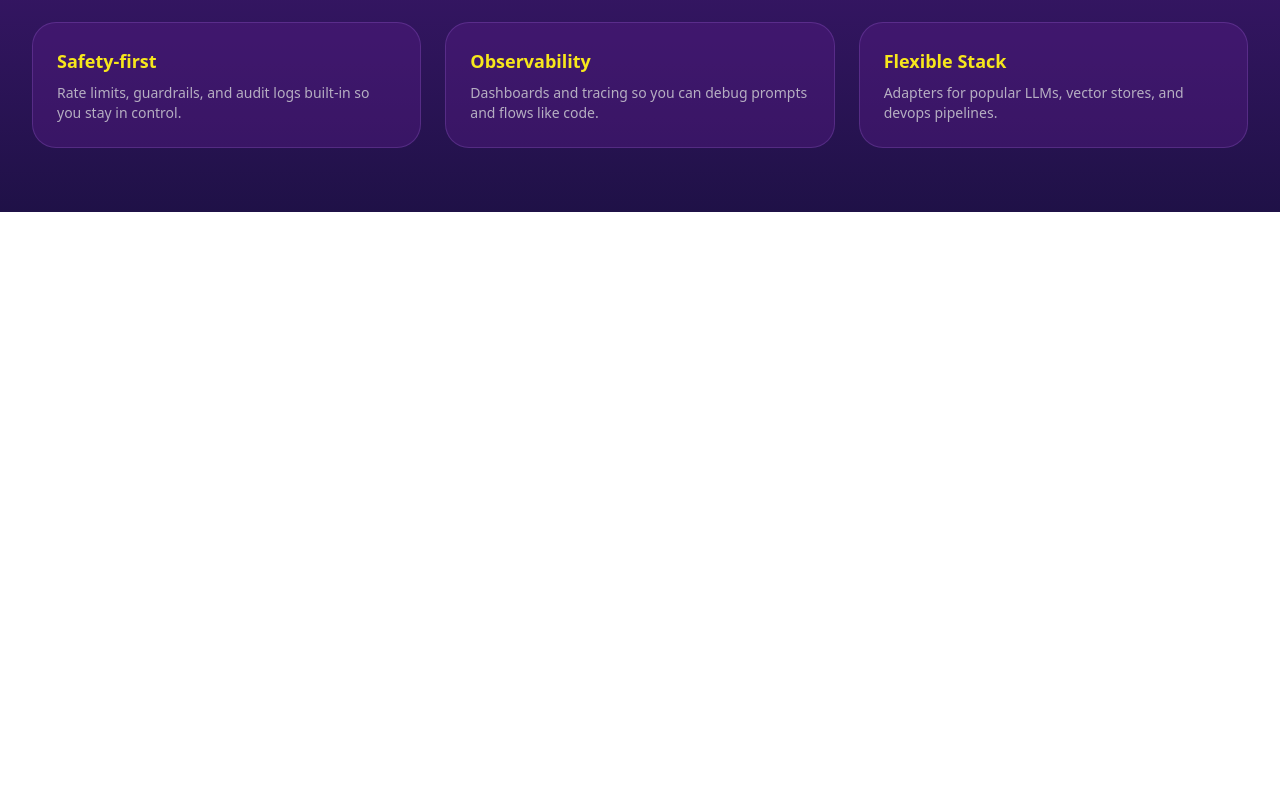
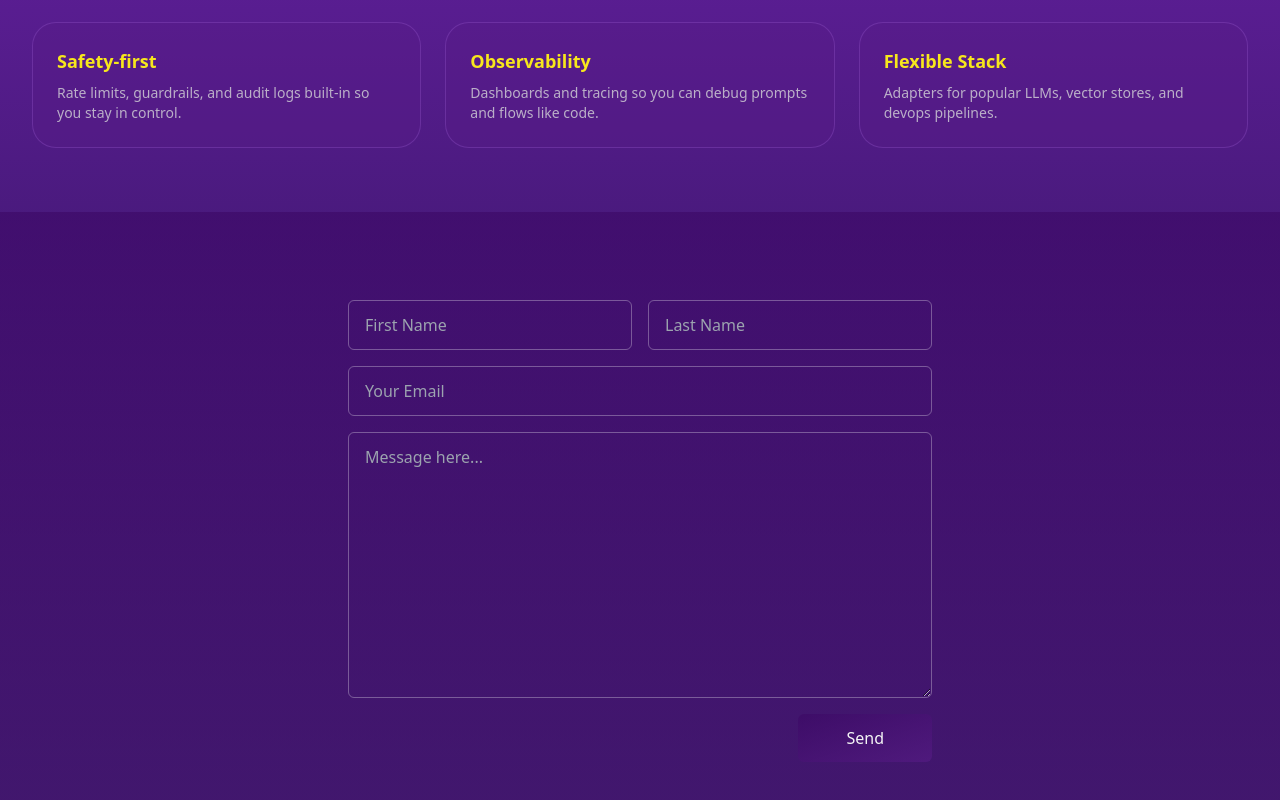
Before and after one commit to viv-stock/Banana_BFF, a React (Vite) app: page / in a window 1280 px wide. Shown: the part 1386-2186 px from the top of the page. Before the commit the page ends 1598 px from the top, so only its background shows below. Built offline with nearby package versions, Linux system fonts and the light colour scheme; no server answers.

Commit message:
added Contact.jsx

```diff
--- a/src/App.jsx
+++ b/src/App.jsx
@@ -4,6 +4,7 @@ import Navbar from './components/Nav'
 import About from './components/About'
 import Bots from './components/Bots'
 import Service from './components/Service'
+import Contact from './components/Contact'
 
 function App() {
   const [count, setCount] = useState(0)
@@ -15,6 +16,7 @@ function App() {
         <About />
         <Bots />
         <Service />
+        <Contact />
       </>
     </div>
   )
--- /dev/null
+++ b/src/components/Contact.jsx
@@ -0,0 +1,133 @@
+import { useState } from "react";
+import { addDoc, collection } from "firebase/firestore";
+import { db } from "../../.env.local/firebase";
+import { AnimatePresence } from "framer-motion";
+
+const Contact = () => {
+
+    const [data, setData] = useState({
+        firstName: "",
+        lastName: "",
+        email: "",
+        message: "",
+    });
+
+    // const [alert, setAlert] = useState({
+    //     isAlert: false,
+    //     message: "",
+    //     status: null,
+    // });
+
+    const handleTextChange = (e) => {
+        const { name, value } = e.target;
+        setData((prevData) => ({ ...prevData, [name]: value }));
+    }
+
+    const sendMessage = async () => {
+        if (data.email === "" || data.email === null) {
+            setAlert({
+                isAlert: true,
+                message: "Required fields cannot be empty",
+                status: "warning",
+            });
+
+            setInterval(() => {
+                setAlert({
+                    isAlert: false,
+                    message: "",
+                    status: null,
+                });
+            }, 4000);
+        } else {
+            await addDoc(collection(db, "messages"), { ...data })
+                .then(() => {
+                    setData({ firstName: "", lastName: "", email: "", message: "" });
+                    setAlert({
+                        isAlert: true,
+                        message: "Thank you for contacting me",
+                        status: "success",
+                    });
+
+                    setInterval(() => {
+                        setAlert({
+                            isAlert: false,
+                            message: "",
+                            status: null,
+                        });
+                    }, 4000);
+                })
+                .catch(error => {
+                    setAlert({
+                        isAlert: true,
+                        message: `Error : ${error.message}`,
+                        status: "danger",
+                    });
+
+                    setInterval(() => {
+                        setAlert({
+                            isAlert: false,
+                            message: "",
+                            status: null,
+                        });
+                    }, 4000);
+                })
+        }
+    }
+
+    return (
+        <section id="contact" className="py-20 bg-gradient-to-b from-purple-950/60 to-purple-900/60">
+            <AnimatePresence>
+                {alert.isAlert && (
+                    <Alert status={alert.status} message={alert.message} />
+                )}
+            </AnimatePresence>
+            <div className="w-full flex flex-col items-center justify-start gap-4">
+                <div className="w-full lg:w-[600px] p-2 flex flex-col items-center justify-start gap-4">
+                    <div className="w-full grid grid-cols-1 lg:grid-cols-2 gap-4">
+                        <input
+                            type="text"
+                            name="firstName"
+                            value={data.firstName}
+                            onChange={handleTextChange}
+                            placeholder="First Name"
+                            className="w-full px-4 py-3 rounded-md border border-[rgba(255,255,255,0.3)] bg-transparent focus:border-primary outline-none text-white"
+                        />
+                        <input
+                            type="text"
+                            name="lastName"
+                            value={data.lastName}
+                            onChange={handleTextChange}
+                            placeholder="Last Name"
+                            className="w-full px-4 py-3 rounded-md border border-[rgba(255,255,255,0.3)] bg-transparent focus:border-primary outline-none text-white"
+                        />
+                    </div>
+                    <input
+                        type="email"
+                        name="email"
+                        value={data.email}
+                        onChange={handleTextChange}
+                        placeholder="Your Email"
+                        className="w-full px-4 py-3 rounded-md border border-[rgba(255,255,255,0.3)] bg-transparent focus:border-primary outline-none text-white"
+                    />
+                    <textarea
+                        name="message"
+                        value={data.message}
+                        onChange={handleTextChange}
+                        id=""
+                        cols="0"
+                        rows="10"
+                        className="w-full px-4 py-3 rounded-md border border-[rgba(255,255,255,0.3)] bg-transparent focus:border-primary outline-none text-white"
+                        placeholder="Message here..."
+                    ></textarea>
+                    <div className="w-full flex items-center justify-center lg:justify-end">
+                        <button className="px-12 py-3 bg-gradient-to-br from-primary to-secondary rounded-md w-full lg:w-auto hover:bg-gradient-to-br hover:from-black hover:to-black hover:border hover:-primary hover:text-primary"
+                            onClick={sendMessage}>
+                            Send
+                        </button>
+                    </div>
+                </div>
+            </div>
+        </section>
+    );
+};
+export default Contact;
```
